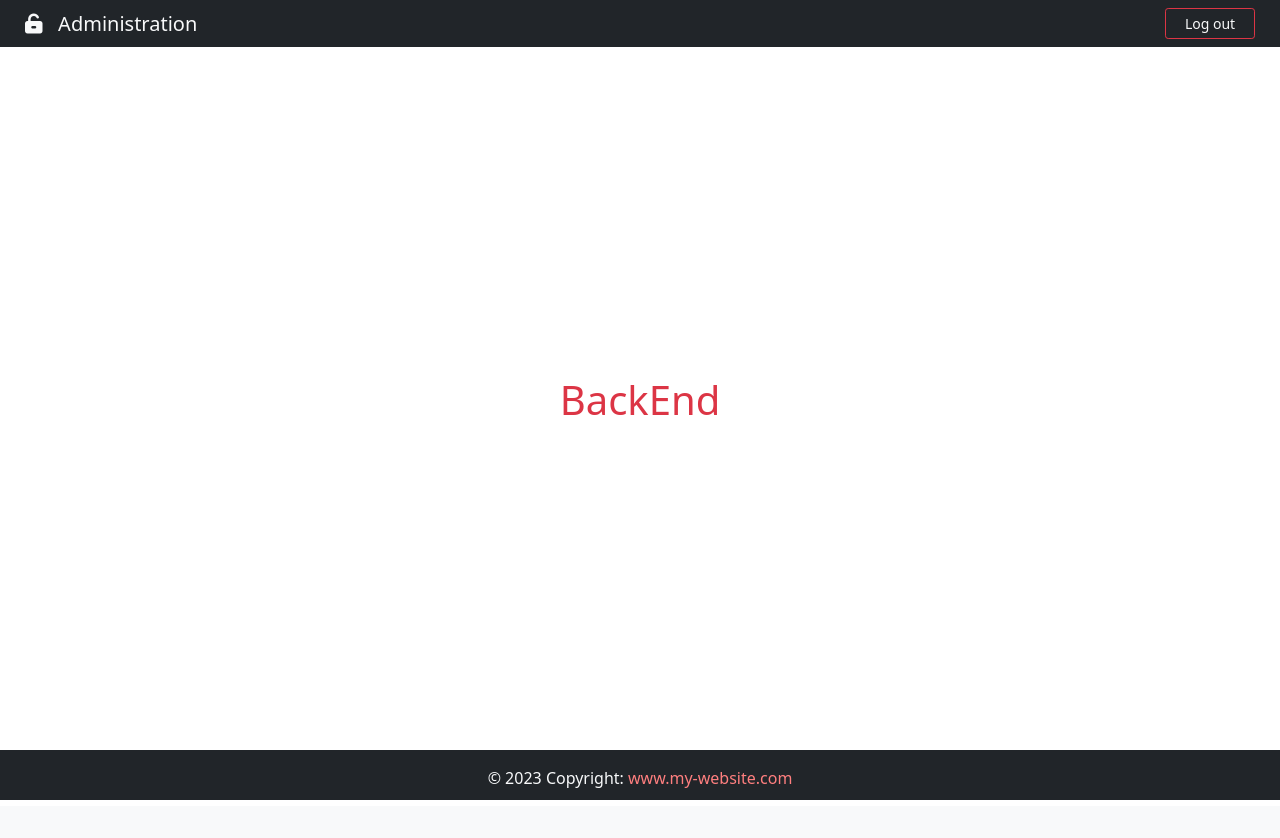
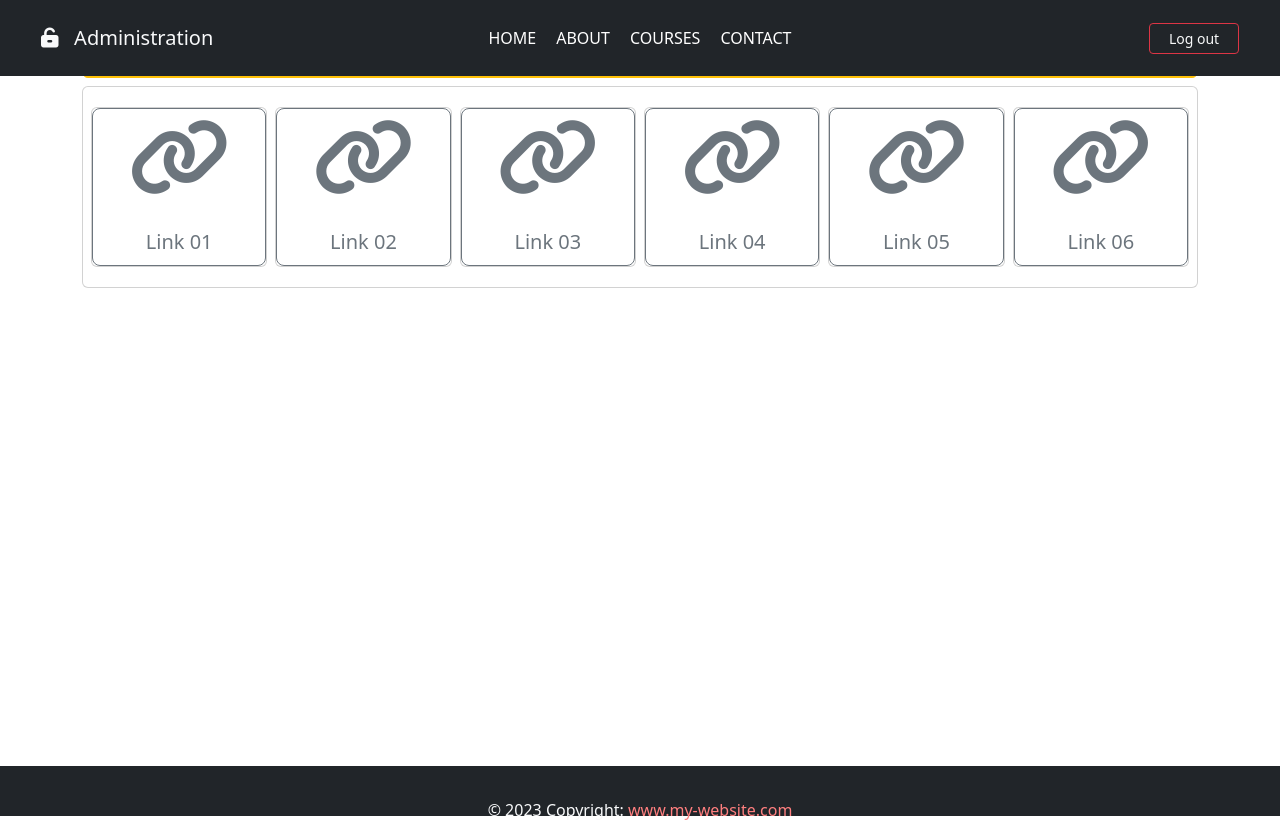
Before and after one commit to Embenzange/SIMS, a Django app: page /backend/ in a window 1280 px wide. Before the commit the page ends 800 px from the top, so only its background shows below. Run offline with Django 4.2, Linux system fonts and the light colour scheme; a user stored in the database is signed in.

Commit message:
commit 3

```diff
--- a/student_app/static/css/style.css
+++ b/student_app/static/css/style.css
@@ -28,3 +28,43 @@ body {
     float: right;
     margin-right: 25px;
 }
+
+/*------------------------------------
+# SECTIONS
+-------------------------------------*/
+/* Section (background color) */
+.home {background-color: green;}
+.about {background-color: #007bff;}
+.courses {background-color: orange;}
+.contact {background-color: blueviolet;}
+/* Links in navbar */
+.links {
+    color: #fff;
+    padding: 10px;
+    text-decoration: none;
+}
+.links:hover {
+    color: greenyellow;
+}
+/* Section Configuration(body) */
+.sections {
+    height: 100vh;
+    align-items: center;
+    justify-content: center;
+    display: flex;
+    text-decoration: none;
+}
+/* Title on sections  */
+h2 {
+    font-size: 60px;
+    color: #fff;
+}
+/*------------------------------------
+# LOGIN
+-------------------------------------*/
+
+/*------------------------------------
+# OTHERS
+-------------------------------------*/
+/* Remove cursor pointer */
+.no-pointer {cursor: default !important;}
--- a/student_app/static/js/script.js
+++ b/student_app/static/js/script.js
@@ -0,0 +1,10 @@
+/*-------------------------------------------------------
+# SCRIPTS
+-------------------------------------------------------*/
+
+//1)Script to auto close the alert after 3s
+window.setTimeout(function() {
+    $(".alert").fadeTo(500, 0).slideUp(500, function() {
+        $(this).remove();
+    });
+}, 3000);
--- a/student_app/templates/backend.html
+++ b/student_app/templates/backend.html
@@ -3,7 +3,7 @@
 {% block title %} BackEnd {% endblock %}
 <!-- Logout button -->
 {% block nav-btn %}
-<a href="{% url 'logout' %}" class="btn btn-outline-danger btn-sm text-light" id="btn-nav">Log out</a>
+<a class="btn btn-outline-danger btn-sm text-light" id="btn-nav" data-bs-toggle="modal" data-bs-target="#logout">Log out</a>
 {% endblock %}
 <!-- Block Footer-->
 {% block footer %} style="color: #ff7f7f;" {% endblock %}
@@ -13,5 +13,17 @@
 {% endblock %}
 <!-- Page Content -->
 {% block content %}
-<h1 class="text-danger text-center" style="position: absolute; top: 50%; left: 50%; margin-right: -50%; transform: translate(-50%, -50%);">BackEnd</h1>
+<div class="container mt-3">
+    <!-- Links -->
+    <button class="btn btn-warning w-100 mt-4 no-pointer">&nbsp;&nbsp;
+        <i class="fas fa-tools"></i> CONTROL PANEL
+    </button>
+    <div class="card p-3 mt-2">
+        <div class="row">
+            {% include 'components/cards/all_cards.html' %}
+        </div>
+    </div>
+    <!-- Section 2 (next class)-->
+
+</div><!--END // container -->
 {% endblock %}
--- a/student_app/templates/base.html
+++ b/student_app/templates/base.html
@@ -6,7 +6,7 @@
     <meta http-equiv="X-UA-Compatible" content="IE=edge">
     <meta name="viewport" content="width=device-width, initial-scale=1.0">
     <!-- Bootstrap 5 CSS-->
-    <link href="https://cdn.jsdelivr.net/npm/bootstrap@5.0.2/dist/css/bootstrap.min.css" rel="stylesheet" integrity="sha384-EVSTQN3/azprG1Anm3QDgpJLIm9Nao0Yz1ztcQTwFspd3yD65VohhpuuCOmLASjC" crossorigin="anonymous">
+    <link href="https://cdn.jsdelivr.net/npm/bootstrap@5.3.0-alpha3/dist/css/bootstrap.min.css" rel="stylesheet" integrity="sha384-KK94CHFLLe+nY2dmCWGMq91rCGa5gtU4mk92HdvYe+M/SXH301p5ILy+dN9+nJOZ" crossorigin="anonymous">
     <!-- FontAwesome -->
     <link rel="stylesheet" href="https://cdnjs.cloudflare.com/ajax/libs/font-awesome/6.4.0/css/all.min.css" integrity="sha512-iecdLmaskl7CVkqkXNQ/ZH/XLlvWZOJyj7Yy7tcenmpD1ypASozpmT/E0iPtmFIB46ZmdtAc9eNBvH0H/ZpiBw==" crossorigin="anonymous" referrerpolicy="no-referrer" />
     <!-- Favicon -->
@@ -21,7 +21,7 @@
     <div class="wrapper">
         <!-- Navbar-->
         <header>
-            <nav class="navbar navbar-expand-lg navbar-dark bg-dark">
+            <nav class="fixed-top navbar navbar-expand-lg navbar-dark bg-dark p-3">
                 <!-- FontAwesome + Title (Left Side)-->
                 <div class="col-sm">
                     <a href="#" class="navbar-brand flex-grow-1 text-center text-light" style="margin-left: 25px;">
@@ -30,6 +30,11 @@
                         {% endblock %}
                     </a>
                 </div>
+                <!-- Section (Middle)-->
+                <a class="links" href="#home">HOME</a>
+                <a class="links" href="#about">ABOUT</a>
+                <a class="links" href="#courses">COURSES</a>
+                <a class="links" href="#contact">CONTACT</a>
                 <!-- Bottom (Right Side)-->
                 <div class="col-sm">
                     {% block nav-btn %}
@@ -43,10 +48,13 @@
         {% block content %}
         {% endblock %}
 
+        <!-- Includes (No PK)-->
+        {% include 'components/modals/logout.html' %}
+
     </div><!-- End // wrapper -->
 
     <!-- Footer -->
-    <footer class="bg-dark text-center text-lg-start text-light" id="footer">
+    <footer class="bg-dark text-center text-lg-start text-light p-3" id="footer">
         <div class="text-center p-3" style="background-color: rgba(red, green, blue, alpha.2);">
             &copy; {% now "Y" %} Copyright:
             <a class="text-light" href="#" style="text-decoration: none;">
@@ -55,7 +63,7 @@
         </div>
     </footer>
     <!-- Bootstrap 5 JS-->
-    <script src="https://cdn.jsdelivr.net/npm/bootstrap@5.0.2/dist/js/bootstrap.bundle.min.js" integrity="sha384-MrcW6ZMFYlzcLA8Nl+NtUVF0sA7MsXsP1UyJoMp4YLEuNSfAP+JcXn/tWtIaxVXM" crossorigin="anonymous"></script>
+    <script src="https://cdn.jsdelivr.net/npm/bootstrap@5.3.0-alpha3/dist/js/bootstrap.bundle.min.js" integrity="sha384-ENjdO4Dr2bkBIFxQpeoTz1HIcje39Wm4jDKdf19U8gI4ddQ3GYNS7NTKfAdVQSZe" crossorigin="anonymous"></script>
     <!-- JQuery-->
     <script src="https://code.jquery.com/jquery-3.6.4.min.js" integrity="sha256-oP6HI9z1XaZNBrJURtCoUT5SUnxFr8s3BzRl+cbzUq8=" crossorigin="anonymous"></script>
     <!-- Static JS-->
--- /dev/null
+++ b/student_app/templates/components/cards/all_cards.html
@@ -0,0 +1,6 @@
+{% include 'components/cards/card_1.html' %}
+{% include 'components/cards/card_2.html' %}
+{% include 'components/cards/card_3.html' %}
+{% include 'components/cards/card_4.html' %}
+{% include 'components/cards/card_5.html' %}
+{% include 'components/cards/card_6.html' %}
--- /dev/null
+++ b/student_app/templates/components/cards/base_card.html
@@ -0,0 +1,8 @@
+<div class="col-xl col-sm-4 col-4 p-1">
+    <div class="card">
+        <button class="btn btn-outline-secondary btn-lg">
+            <i class="{% block link %}{% endblock %} fa-4x"></i>
+            <br><br>{% block link-title %}{% endblock %}
+        </button>
+    </div>
+</div>
--- /dev/null
+++ b/student_app/templates/components/cards/card_1.html
@@ -0,0 +1,4 @@
+{% extends 'components/cards/base_card.html' %}
+
+{% block link %} fa-solid fa-link {% endblock %}
+{% block link-title %} Link 01 {% endblock %}
--- /dev/null
+++ b/student_app/templates/components/cards/card_2.html
@@ -0,0 +1,4 @@
+{% extends 'components/cards/base_card.html' %}
+
+{% block link %} fa-solid fa-link {% endblock %}
+{% block link-title %} Link 02 {% endblock %}
--- /dev/null
+++ b/student_app/templates/components/cards/card_3.html
@@ -0,0 +1,4 @@
+{% extends 'components/cards/base_card.html' %}
+
+{% block link %} fa-solid fa-link {% endblock %}
+{% block link-title %} Link 03 {% endblock %}
--- /dev/null
+++ b/student_app/templates/components/cards/card_4.html
@@ -0,0 +1,4 @@
+{% extends 'components/cards/base_card.html' %}
+
+{% block link %} fa-solid fa-link {% endblock %}
+{% block link-title %} Link 04 {% endblock %}
--- /dev/null
+++ b/student_app/templates/components/cards/card_5.html
@@ -0,0 +1,4 @@
+{% extends 'components/cards/base_card.html' %}
+
+{% block link %} fa-solid fa-link {% endblock %}
+{% block link-title %} Link 05 {% endblock %}
--- /dev/null
+++ b/student_app/templates/components/cards/card_6.html
@@ -0,0 +1,4 @@
+{% extends 'components/cards/base_card.html' %}
+
+{% block link %} fa-solid fa-link {% endblock %}
+{% block link-title %} Link 06 {% endblock %}
--- /dev/null
+++ b/student_app/templates/components/modals/base_modal.html
@@ -0,0 +1,21 @@
+<div class="modal fade" {% block modal-id %}{% endblock %} tabindex="-1" aria-labelledby="exampleModalLabel" aria-hidden="true">
+    <div class="modal-dialog">
+        <div class="modal-content">
+            <div class="modal-header">
+                <h1 class="modal-title fs-5" id="exampleModalLabel">
+                    {% block modal-title %}{% endblock %}
+                </h1>
+                <button type="button" class="btn-close" data-bs-dismiss="modal" aria-label="Close"></button>
+            </div>
+            <div class="modal-body">
+                {% block modal-body %}{% endblock %}
+            </div>
+            <div class="modal-footer">
+                <button type="button" class="btn btn-secondary btn-sm" data-bs-dismiss="modal">Close</button>
+                {% block modal-footer %}
+                <button type="button" class="btn btn-primary">Save changes</button>
+                {% endblock %}
+            </div>
+        </div>
+    </div>
+</div>
--- /dev/null
+++ b/student_app/templates/components/modals/logout.html
@@ -0,0 +1,17 @@
+{% extends 'components/modals/base_modal.html' %}
+<!-- Modal Id-->
+{% block modal-id %}id="logout"{% endblock %}
+<!-- Modal Title-->
+{% block modal-title %}
+<i class="fas fa-power-off"></i>&nbsp; Log out
+{% endblock %}
+<!-- Modal Body-->
+{% block modal-body %}
+<br>
+<div class="text-danger text-center"><i class="fas fa-power-off fa-3x"></i></div>
+<div class="text-danger text-center mb-3 mt-4">ARE YOU SURE YOU WANT TO LOG OUT?</div>
+{% endblock %}
+<!-- Modal Footer-->
+{% block modal-footer %}
+<a href="{% url 'logout' %}" class="btn btn-outline-danger btn-sm">Log Out</a>
+{% endblock %}
--- a/student_app/views.py
+++ b/student_app/views.py
@@ -1,10 +1,12 @@
 from django.shortcuts import render
 from django.contrib.auth.decorators import login_required #Login required to access private pages
-
+from django.views.decorators.cache import cache_control #Prevent back button once you logout until you login again
 # Create your views here.
 #FrontEnd
 def frontend(request):
     return render(request, "frontend.html")
+
 @login_required(login_url="login")
+@cache_control(no_cache=True, must_revalidate=True, no_store=True)
 def backend(request):
     return render(request, "backend.html")
```
Also changed, not shown: student_app/templates/frontend.html (+7 -1 lines), student_app/templates/registration/login.html (+11 -1 lines), db.sqlite3.
